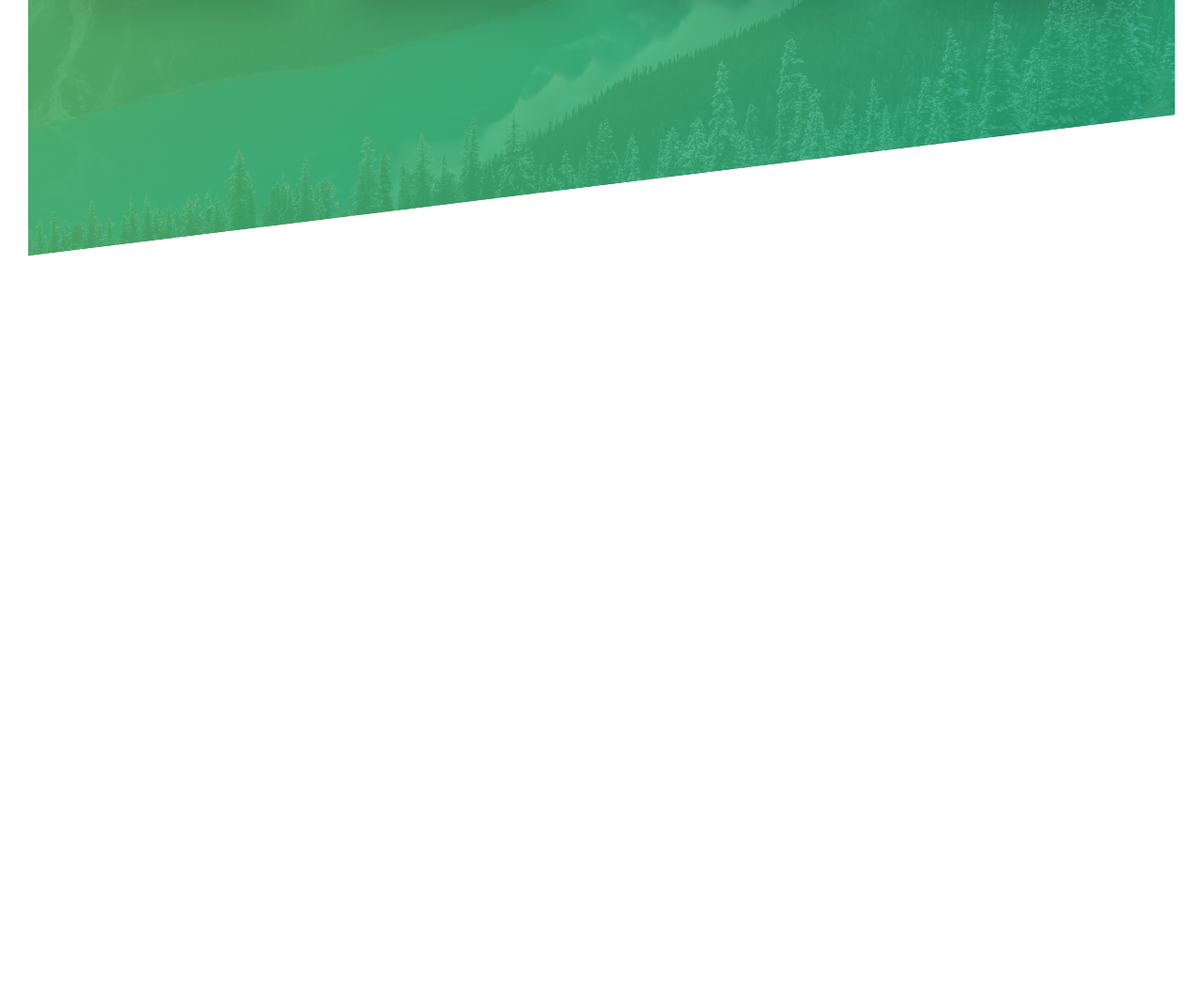
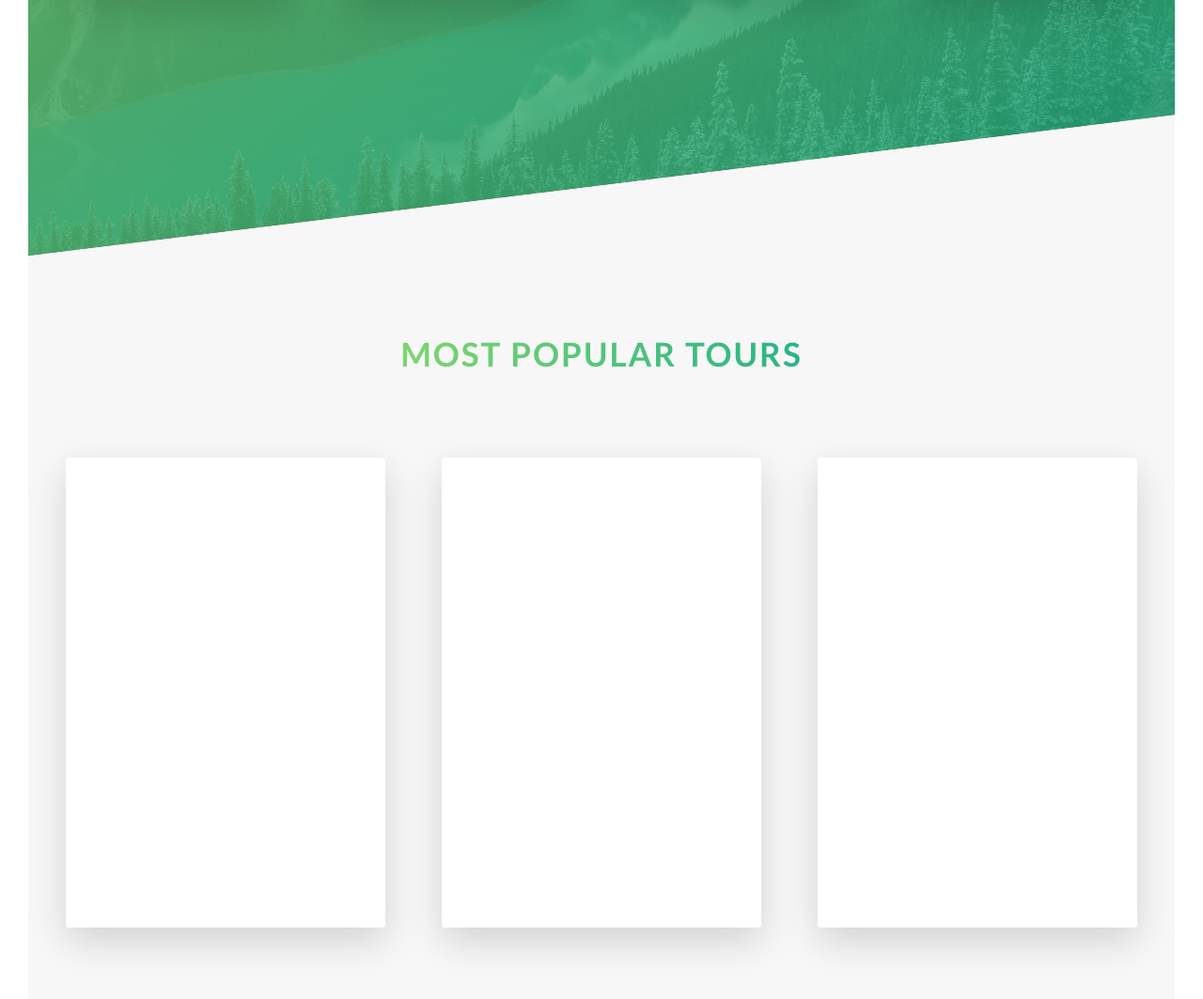
Before and after one commit to jindamavi/natours, a website: page index.html in a window 1280 px wide. Shown: the part 1983-3046 px from the top of the page at 94% size. Before the commit the page ends 2255 px from the top, so only its background shows below. Drawn offline with nearby package versions, Linux system fonts and the light colour scheme; files that its build step writes are made by us from their sources.

Commit message:
section tours- card rotate animation

```diff
--- a/index.html
+++ b/index.html
@@ -91,6 +91,47 @@
                 </div>
             </div>
         </section>
+
+        <section class="section-tours">
+            <div class="u-center-text u-margin-bottom-large">
+                <h2 class="heading-secondary">
+                    Most popular tours
+                </h2>
+            </div>
+
+            <div class="row">
+                <div class="col-1-of-3">
+                    <div class="card">
+                        <div class="card__side card__side--front">
+                            TEXT
+                        </div>
+                        <div class="card__side card__side--back card__side--back-1">
+                            BACK
+                        </div>
+                    </div>
+                </div>
+                <div class="col-1-of-3">
+                    <div class="card">
+                        <div class="card__side card__side--front">
+                            TEXT
+                        </div>
+                        <div class="card__side card__side--back card__side--back-2">
+                            BACK
+                        </div>
+                    </div>
+                </div>
+                <div class="col-1-of-3">
+                    <div class="card">
+                        <div class="card__side card__side--front">
+                            TEXT
+                        </div>
+                        <div class="card__side card__side--back card__side--back-3">
+                            BACK
+                        </div>
+                    </div>
+                </div>
+            </div>
+        </section>
     </main>
 
     <!-- <div class="grid-section">
--- a/sass/abstracts/_variables.scss
+++ b/sass/abstracts/_variables.scss
@@ -5,6 +5,12 @@ $color-primary-dark: #28b485;
 $color-white: #ffffff;
 $color-grey-dark: #777777;
 $color-black: #000000;
+
+$color-secondary-light: #ffb900;
+$color-secondary-dark: #ff7730;
+
+$color-tertiary-light: #2998ff;
+$color-tertiary-dark: #5643fa;
 
 $color-grey-light-1: #f7f7f7;
 
--- /dev/null
+++ b/sass/components/_card.scss
@@ -0,0 +1,48 @@
+.card {
+    perspective: 150rem;
+    -moz-perspective: 150rem;
+    position: relative;
+    height: 50rem;
+
+    &__side {
+        height: 50rem;
+        color: $color-white;
+        font-size: 3rem;
+        transition: all 0.8s ease;
+        position: absolute;
+        top:0px;
+        left:0px;
+        width: 100%;
+        backface-visibility: hidden;
+        border-radius: 3px;
+        box-shadow: 0 1.5rem 4rem rgba($color-black, 0.15);
+
+        &--front {
+            background-color: $color-white;
+        }
+
+        &--back {
+            transform: rotateY(180deg);
+
+            &-1 {
+                background-image: linear-gradient(to right bottom, $color-secondary-light, $color-secondary-dark);
+            }
+
+            &-2 {
+                background-image: linear-gradient(to right bottom, $color-primary-light, $color-primary-dark);
+            }
+
+            &-3 {
+                background-image: linear-gradient(to right bottom, $color-tertiary-light, $color-tertiary-dark);
+            }
+        }
+    }
+
+    &:hover &__side--front{
+        transform: rotateY(180deg);
+    }
+
+    &:hover &__side--back{
+        transform: rotateY(0deg);
+    }
+}
--- a/sass/main.scss
+++ b/sass/main.scss
@@ -13,5 +13,6 @@
 @import "components/button";
 @import "components/composition";
 @import "components/feature-box";
+@import "components/card";
 
 @import "pages/home";
--- a/sass/pages/_home.scss
+++ b/sass/pages/_home.scss
@@ -19,3 +19,9 @@
         transform: skewY(7deg);
     }
 }
+
+.section-tours {
+    padding: 25rem 0 20rem 0;
+    background-color: $color-grey-light-1;
+    margin-top:-10rem;
+}
```
